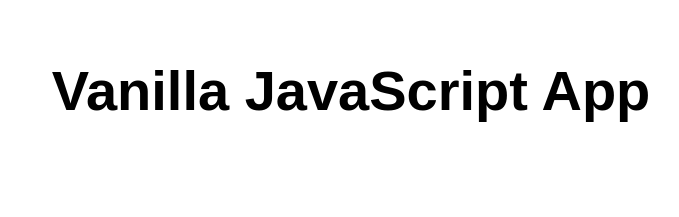
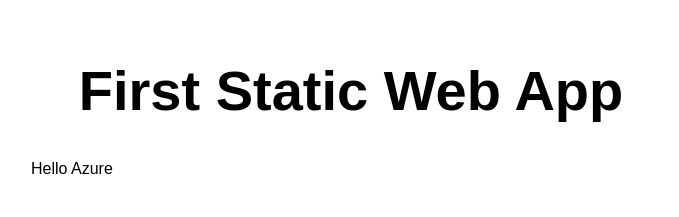
Before and after one commit to Shreyas12345678/Azure_demo, a website: page src/index.html in a window 1280 px wide. Shown: the whole page, without its empty margins (289-968 px from the left). Drawn offline with Linux system fonts and the light colour scheme.

Commit message:
Update index.html

```diff
--- a/src/index.html
+++ b/src/index.html
@@ -5,12 +5,13 @@
   <meta charset="UTF-8">
   <meta name="viewport" content="width=device-width, initial-scale=1.0">
   <link rel="stylesheet" href="styles.css">
-  <title>Vanilla JavaScript App</title>
+  <title>App</title>
 </head>
 
 <body>
   <main>
-    <h1>Vanilla JavaScript App</h1>
+    <h1>First Static Web App</h1>
+    <p>Hello Azure </p>
   </main>
 </body>
 
```
